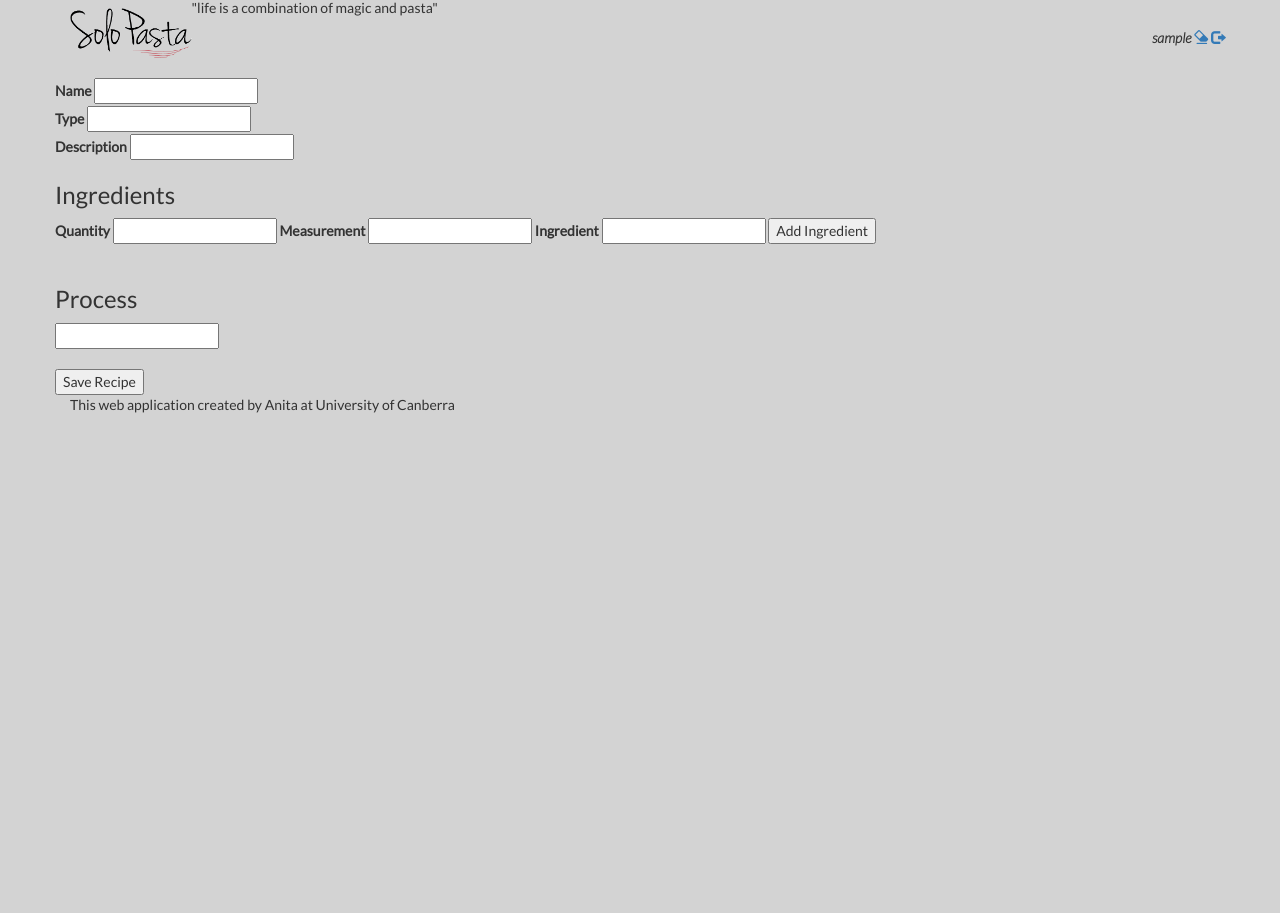
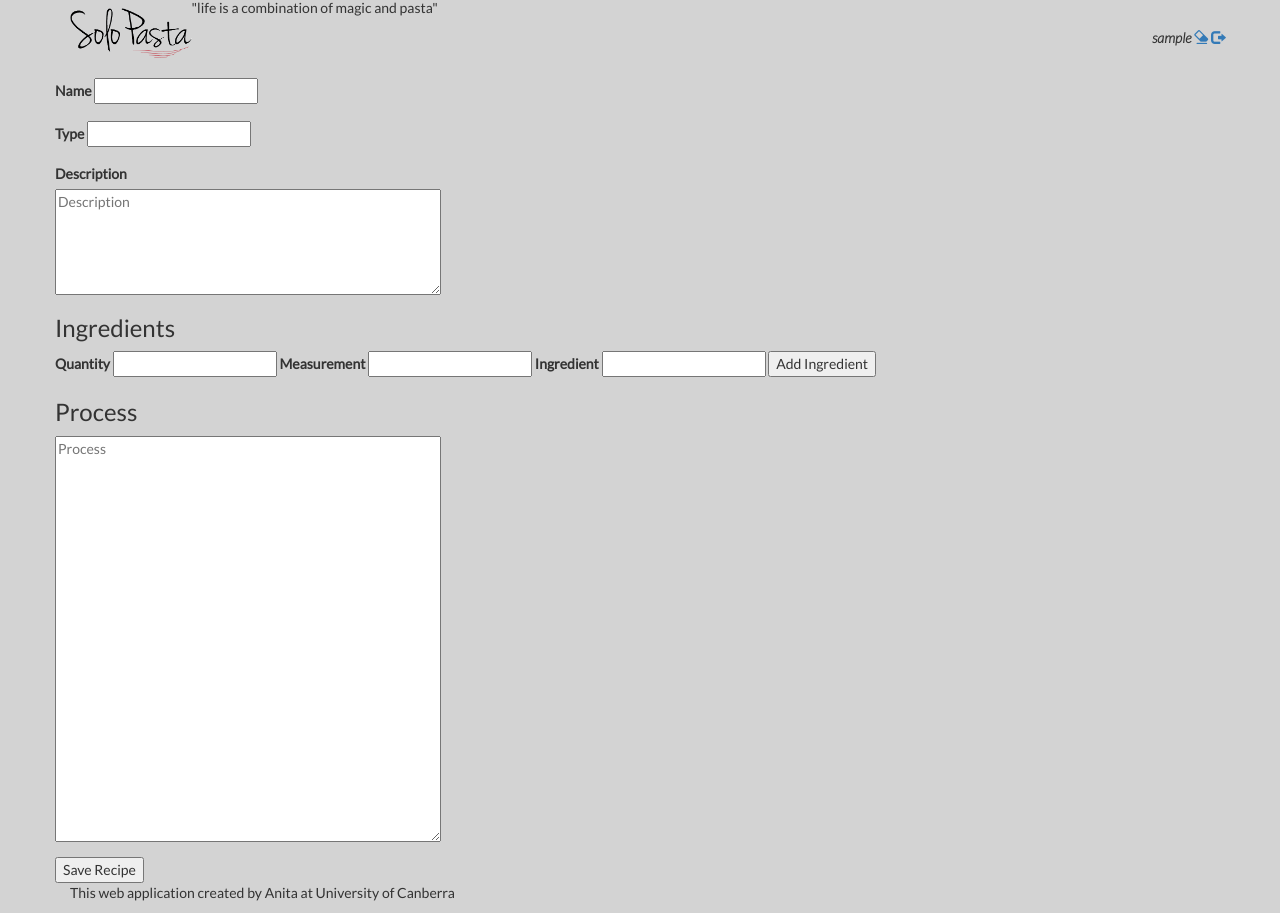
Before and after one commit to AnitaHeleta/bewd-assignment1-solopasta, a PHP site: page /bewd-assignment1-solopasta/recipes/edit-recipe.php in a window 1280 px wide. Shown: the part 22-935 px from the top of the page. Before the commit the page ends 435 px from the top, so only its background shows below. Run offline with PHP 8.4, Linux system fonts and the light colour scheme; the visitor is signed in with stand-in values (Sample User, id 1); data that the repository does not hold is empty; some libraries are stand-ins or nearby versions.

Commit message:
Added remaining form validations

```diff
--- a/Public/recipes/add-recipe.php
+++ b/Public/recipes/add-recipe.php
@@ -37,16 +37,16 @@ if (isset($_POST['submit'])) {
         <form method="post" role="form" data-toggle="validator">
             <div class="form-group">
                 <label for="name">Name: </label>
-                <input name="name" id="name" placeholder="Recipe name" type="text" value="" required="required" data-error="Please enter a recipe">
+                <input name="name" id="name" placeholder="Recipe name" type="text" value="" required="required" data-error="Please enter a recipe name">
                 <div class="help-block with-errors"></div>
             </div>
             <div class="form-group">
                 <label for="type">Type: </label>
-                <input name="type" id="type" placeholder="type" type="text" value="" maxlength="30" required="required" data-error="Please enter a type.">
+                <input name="type" id="type" placeholder="type" type="text" value="" maxlength="30" required="required" data-error="Please enter a type of recipe.">
                 <div class="help-block with-errors"></div>
             </div>
             <div class="form-group">
-                <label for="description">Description: </label>
+                <label for="description">Description </label>
                 <br>
                 <textarea rows="5" cols="50" maxlength="250" name="description" id="description" placeholder="Description" type="text" value="" required="required" data-error="Please enter a description."></textarea>
                 <div class="help-block with-errors"></div>
--- a/Public/recipes/edit-recipe.php
+++ b/Public/recipes/edit-recipe.php
@@ -62,17 +62,28 @@ if (isset($_GET['id'])) {
 <?php include "../templates/header.php"; ?>
 <div class="row">
     <div class="col">
-        <form method="post">
+        <form method="post" role="form" data-toggle="validator">
             <input type="hidden" name="id" value="<?php echo $id ?>">
-            <label for="name">Name</label>
-            <input type="text" name="name" id="name" value="<?php echo escape($recipe['name']); ?>">
-            <br>
-            <label for="type">Type</label>
-            <input type="text" name="type" id="type" value="<?php echo escape($recipe['type']); ?>">
-            <br>
-            <label for="description">Description</label>
-            <input type="text" name="description" id="description"
-                   value="<?php echo escape($recipe['description']); ?>">
+            <div class="form-group">
+                <label for="name">Name</label>
+                <input type="text" name="name" id="name" value="<?php echo escape($recipe['name']); ?>" type="text"
+                       value="" required="required" data-error="Please enter a recipe name">
+                <div class="help-block with-errors"></div>
+            </div>
+            <div class="form-group">
+                <label for="type">Type</label>
+                <input type="text" name="type" id="type" value="<?php echo escape($recipe['type']); ?>" type="text"
+                       value="" required="required" data-error="Please enter a type of recipe">
+                <div class="help-block with-errors"></div>
+            </div>
+            <div class="form-group">
+                <label for="description">Description</label>
+                <br>
+                <textarea rows="5" cols="50" maxlength="250" name="description" id="description"
+                          placeholder="Description" <?php echo escape($recipe['description']); ?> type="text" value=""
+                          required="required" data-error="Please enter a description"></textarea>
+                <div class="help-block with-errors"></div>
+            </div>
             <h3>Ingredients</h3>
             <ul>
                 <?php foreach ($ingredients as $ingredient) { ?>
@@ -85,26 +96,26 @@ if (isset($_GET['id'])) {
                     </li>
                 <?php }; //close foreach?>
             </ul>
-
+            <input type="hidden" name="recipe_id" value="<?php echo $id ?>">
+            <input type="hidden" name="edit" value="true">
             <label for="quantity">Quantity</label>
             <input type="number" name="quantity" id="quantity">
             <label for="measurement">Measurement</label>
             <input type="text" name="measurement" id="measurement">
             <label for="ingredients">Ingredient</label>
             <input type="text" name="ingredient" id="ingredient">
-            <input type="hidden" name="recipe_id" value="<?php echo $id ?>">
-            <input type="hidden" name="edit" value="true">
             <input formaction="add-ingredients-save.php"
                    formmethod="post"
                    type="submit"
                    name="submit"
                    value="Add Ingredient">
-            <br>
-            <br>
             <h3>Process</h3>
-            <input type="text" name="directions" id="directions" value="<?php echo escape($recipe['directions']); ?>">
-            <br>
-            <br>
+            <div class="form-group">
+                <textarea rows="20" cols="50" maxlength="1000" name="directions" id="directions" placeholder="Process"
+                          type="text" value="<?php echo escape($recipe['directions']); ?>"
+                          required="required" data-error="Please enter the process."></textarea>
+                <div class="help-block with-errors"></div>
+            </div>
             <input type="submit" name="submit" value="Save Recipe">
         </form>
     </div>
```
Also changed, not shown: Public/recipes/add-directions.php (+9 -3 lines).
